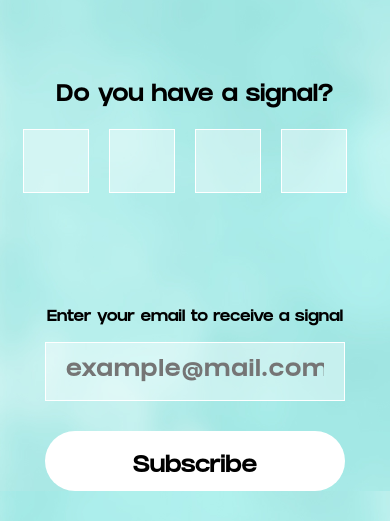
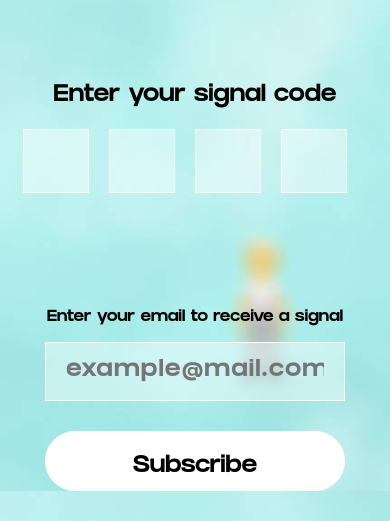
Before and after one commit to vvxforce/html-mongo, a website: page index.html in a window 390 px wide. Shown: the part 323-844 px from the top of the page. Drawn offline with Linux system fonts and the light colour scheme.

Commit message:
updated bg portrait

```diff
--- a/index.html
+++ b/index.html
@@ -10,7 +10,7 @@
     <div class="main">
         <img src="/logo.png" alt="logo" class="logo">
         <p class="headline">White Angels</p>
-        <div class="signal">Do you have a signal?</div>
+        <div class="signal">Enter your signal code</div>
         <div class="inputs ">
             <input class="pin" maxlength="1" />
             <input class="pin" maxlength="1" />
--- a/style.css
+++ b/style.css
@@ -110,8 +110,8 @@ body {
 
 @media only screen and (max-width: 800px) {
     body {
-        background-image: url('bg_p.jpeg');
-        background-repeat: repeat-y;
+        background-image: url('bg_p2.jpeg');
+        background-size: cover;
     }
     .headline {
         padding-top: 100px;
```
Also changed, not shown: bg_mob.jpeg (added), bg_p2.jpeg (added).
